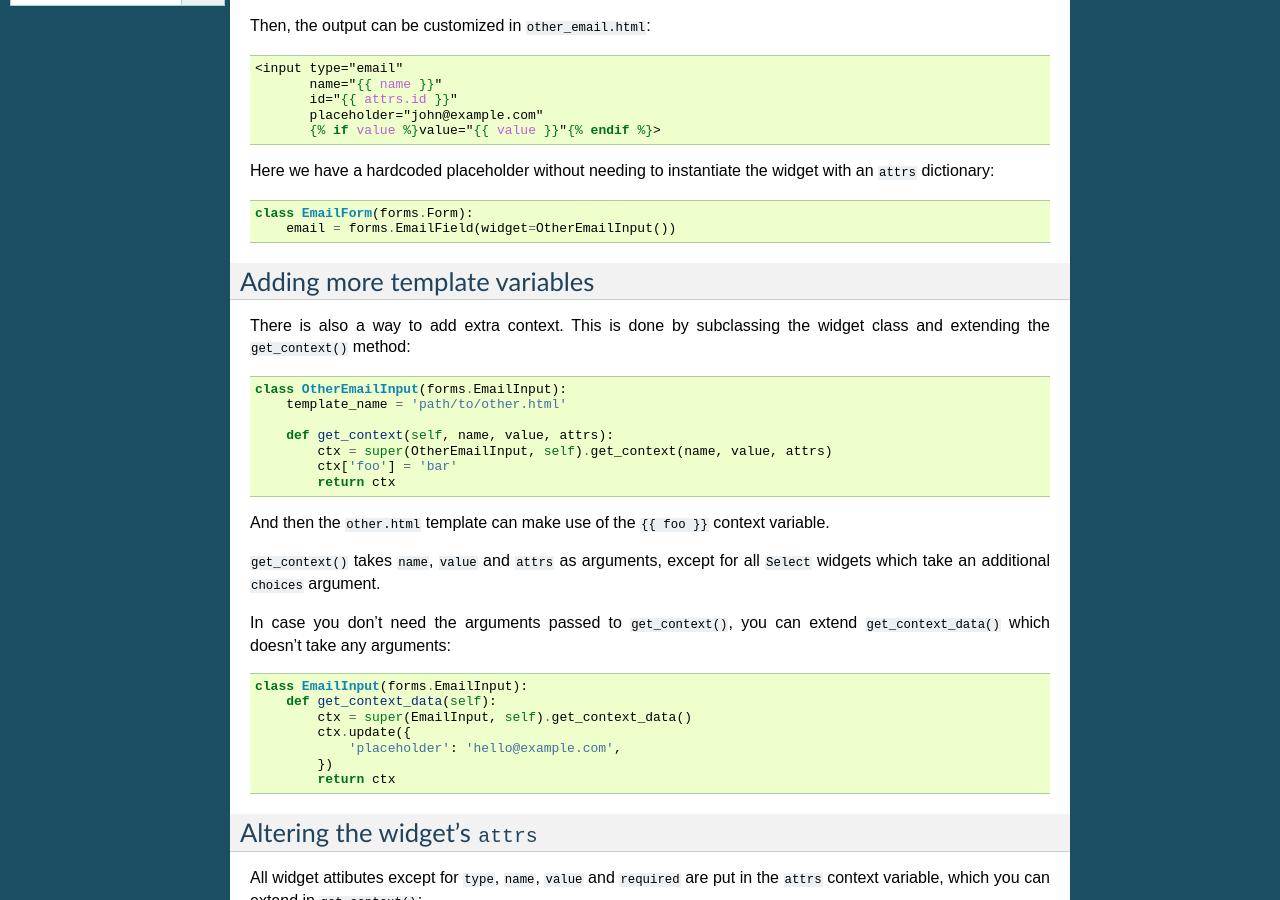
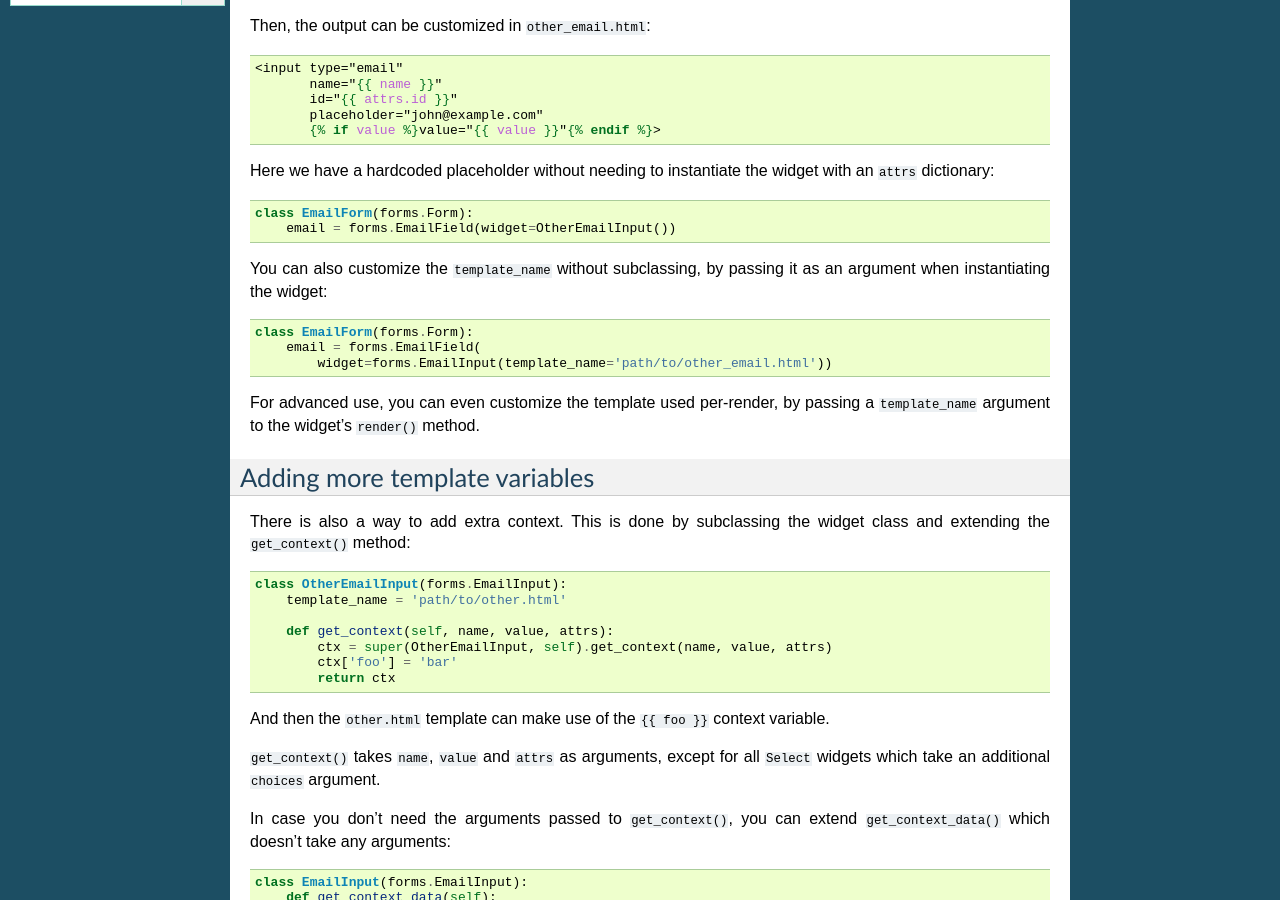
Before and after one commit to jazzband/django-floppyforms, a Sphinx documentation site: the page built from docs/customization.rst, in a window 1280 px wide and 900 px high, scrolled down 447 px. Built offline with Sphinx 7.4.7, drawn with Linux system fonts in a browser that asks for light colours; pages that are not in the unit, such as notebooks, are missing from menus; the version number could not be read and is left out.

Commit message:
Add documentation of template_name overrides.

```diff
--- a/docs/customization.rst
+++ b/docs/customization.rst
@@ -38,6 +38,16 @@
 
     class EmailForm(forms.Form):
         email = forms.EmailField(widget=OtherEmailInput())
+
+You can also customize the ``template_name`` without subclassing, by passing it
+as an argument when instantiating the widget::
+
+    class EmailForm(forms.Form):
+        email = forms.EmailField(
+            widget=forms.EmailInput(template_name='path/to/other_email.html'))
+
+For advanced use, you can even customize the template used per-render, by
+passing a ``template_name`` argument to the widget's ``render()`` method.
 
 Adding more template variables
 ------------------------------
```
